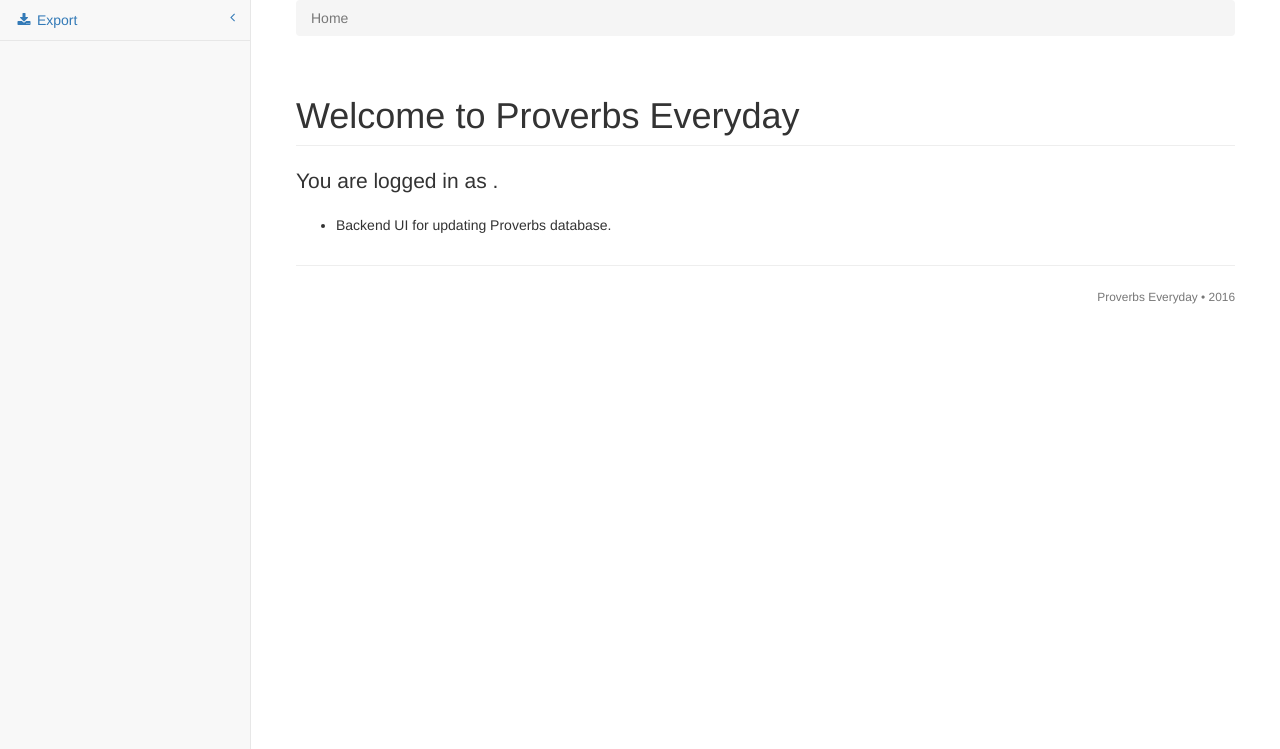
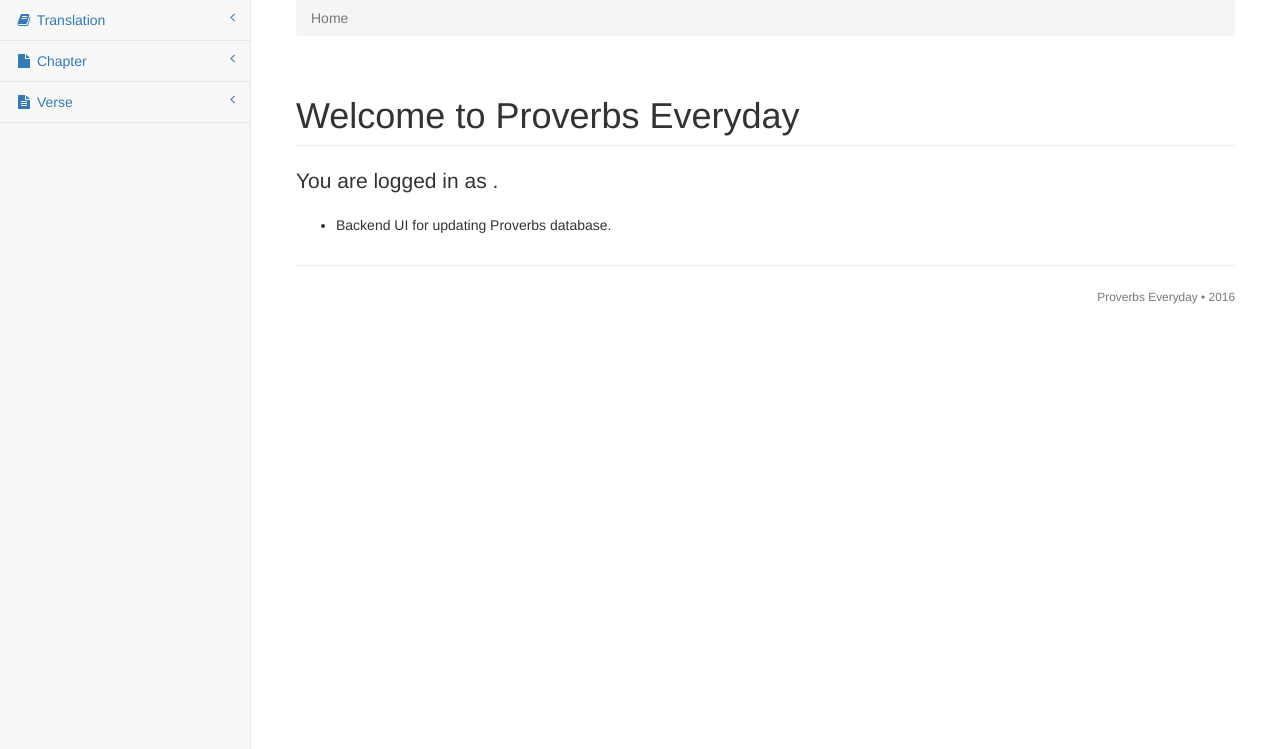
Before and after one commit to DavinaLeong/Proverbs-Everyday-Admin-Panel, a CodeIgniter app: the page made by application/views/authenticate/start_page.php in a window 1280 px wide. Shown: the part 51-800 px from the top of the page. Run offline with CodeIgniter, Linux system fonts and the light colour scheme.

Commit message:
- Updated navbar

```diff
--- a/application/views/_snippets/navbar.php
+++ b/application/views/_snippets/navbar.php
@@ -13,6 +13,7 @@
 ***********************************************************************************/
 ?><!-- Navigation -->
 <nav class="navbar navbar-default navbar-static-top" role="navigation" style="margin-bottom: 0">
+    <!-- header start -->
     <div class="navbar-header">
         <button type="button" class="navbar-toggle" data-toggle="collapse" data-target=".navbar-collapse">
             <span class="sr-only">Toggle navigation</span>
@@ -22,8 +23,9 @@
         </button>
         <a class="navbar-brand" href="<?=site_url();?>"><?=SITE_TITLE;?></a>
     </div>
-    <!-- /.navbar-header -->
+    <!-- header end -->
 
+    <!-- top-links start -->
     <ul class="nav navbar-top-links navbar-right">
         <li class="dropdown">
             <a class="dropdown-toggle" data-toggle="dropdown" href="#">
@@ -34,26 +36,47 @@
             </ul>
         </li>
     </ul>
-    <!-- /.navbar-top-links -->
+    <!-- top-links end -->
 
+    <!-- side-links start -->
     <div class="navbar-default sidebar" role="navigation">
         <div class="sidebar-nav navbar-collapse">
             <ul class="nav" id="side-menu">
                 <li>
-                    <a href="#"><i class="fa fa-download fa-fw"></i> Export<span class="fa arrow"></span></a>
+                    <a href="#"><i class="fa fa-book fa-fw"></i> Translation<span class="fa arrow"></span></a>
                     <ul class="nav nav-second-level">
                         <li>
-                            <a href="<?=site_url('page/new_unity_csharp');?>"><i class="cdc-c-sharp"></i> Unity C&#35; Script</a>
+                            <a href="<?=site_url('translation/browse_translation');?>">Browse Translations</a>
                         </li>
                         <li>
-                            <a href="<?=site_url('page/new_migration');?>"><i class="cdc-php"></i> Migrations</a>
+                            <a href="<?=site_url('translation/new_translation');?>">New Translation</a>
                         </li>
                     </ul>
-                    <!-- /.nav-second-level -->
+                </li>
+                <li>
+                    <a href="#"><i class="fa fa-file fa-fw"></i> Chapter<span class="fa arrow"></span></a>
+                    <ul class="nav nav-second-level">
+                        <li>
+                            <a href="<?=site_url('chapter/browse_chapter');?>">Browse Chapters</a>
+                        </li>
+                        <li>
+                            <a href="<?=site_url('chapter/new_chapter');?>">New Chapter</a>
+                        </li>
+                    </ul>
+                </li>
+                <li>
+                    <a href="#"><i class="fa fa-file-text fa-fw"></i> Verse<span class="fa arrow"></span></a>
+                    <ul class="nav nav-second-level">
+                        <li>
+                            <a href="<?=site_url('verse/browse_verse');?>">Browse Verses</a>
+                        </li>
+                        <li>
+                            <a href="<?=site_url('verse/new_verse');?>">New Verse</a>
+                        </li>
+                    </ul>
                 </li>
             </ul>
         </div>
-        <!-- /.sidebar-collapse -->
     </div>
-    <!-- /.navbar-static-side -->
+    <!-- side-links end -->
 </nav>
```
